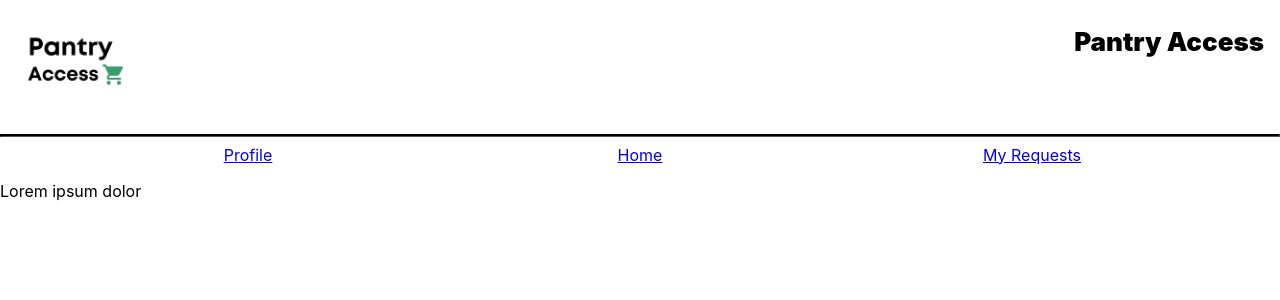
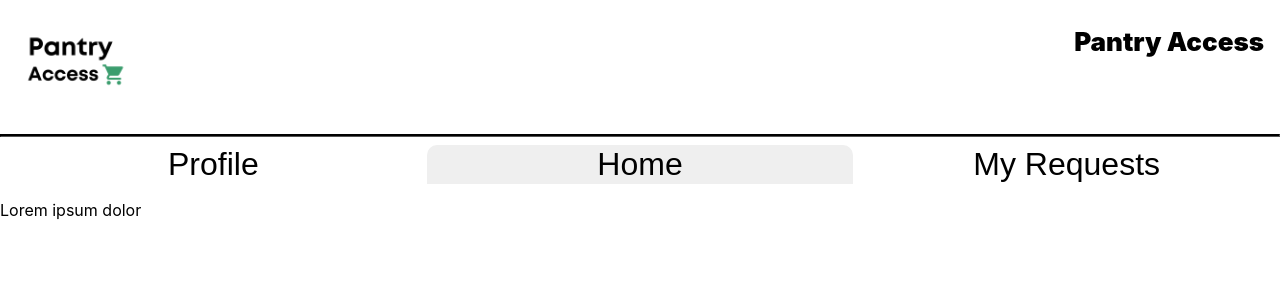
Before and after one commit to Pantry-Access-AFG/react-app, a React (Create React App) app: page / in a window 1280 px wide. Shown: the top 300 px of the page. Built offline with nearby package versions, Linux system fonts and the light colour scheme.

Commit message:
did the css for tabs and changed header to use react router

```diff
--- a/src/App.css
+++ b/src/App.css
@@ -2,7 +2,7 @@
   text-align: center;
   margin: auto;
   padding: 0.5rem;
-  font-family:'Trebuchet MS', 'Lucida Sans Unicode', 'Lucida Grande', 'Lucida Sans', Arial, sans-serif
+  font-family: 'Trebuchet MS', 'Lucida Sans Unicode', 'Lucida Grande', 'Lucida Sans', Arial, sans-serif
 }
 
 .App-logo {
@@ -36,32 +36,31 @@
 https://www.w3schools.com/css/css3_flexbox_container.asp
 sets up flex container*/
 .flex-container {
-	display: flex;
-	flex-direction: row;
-	align-items: flex-start;
-	justify-content: center;
-	flex-wrap: wrap;
-	padding: 0 4px;
-
-    list-style-type: none;
-    margin: 0;
-    padding: 0;
-
+  display: flex;
+  align-items: stretch;
+  justify-content: center;
+  padding: 0 4px;
+  margin: 0;
+  padding: 0;
 }
 
-/* column, column img, columnnomargin, and columnP,
-including their responsive (@media) areas, were made with the help of
-https://www.w3schools.com/css/tryit.asp?filename=trycss3_flexbox_image_gallery */
-.flex-container li {
-	flex: 30%;
-	max-width: 30%;
-	padding: 0 4px;
-  text-align: center;
-  text-decoration: none;
-  width: fill;
+/*styles the selected tab in the navbar*/
+.navbar-tab-selected {
+  width: 400px;
+  flex-grow: 1;
+  border-top-left-radius: 10px;
+  border-top-right-radius: 10px;
+  font-size: 2em;
+  border-style: none;
 }
 
-.no-underline-link {
-  text-decoration: none;
-  color: black;
+/*styles the unselected tabs in the navbar*/
+.navbar-tab-unselected {
+  width: 400px;
+  flex-grow: 1;
+  border-top-left-radius: 10px;
+  border-top-right-radius: 10px;
+  font-size: 2em;
+  border-style: none;
+  background-color: white;
 }
--- a/src/components/Header.js
+++ b/src/components/Header.js
@@ -1,14 +1,15 @@
 import logo from "../images/pantryaccess.png";
+import {Link} from "react-router-dom";
 
 const Header = () => (
   <div>
     <div className="App-header">
-      <a href="/">
+      <Link to="/">
         <img src={logo} className="App-logo" alt="logo" />
-      </a>
-      <a href="/" className="keep-right no-underline-link">
+      </Link>
+      <Link to="/" className="keep-right no-underline-link">
         <p>Pantry Access</p>
-      </a>
+      </Link>
     </div>
     <hr
       style={{
--- a/src/components/NavBar.js
+++ b/src/components/NavBar.js
@@ -1,25 +1,18 @@
-import {useNavigate} from "react-router-dom";
-import { useState } from "react";
-import {Link } from "react-router-dom";
-import React from 'react';
+import { useNavigate, useLocation } from "react-router-dom";
 
-
+/**
+ * Makes a navigation bar with the profile, home, and my requests tabs.
+ * @returns the navigation bar
+ */
 export default function NavBar() {
-
+    const navigate = useNavigate();
+    const location = useLocation();
 
     return (
-    <div>
-            <ul className="flex-container">
-            <li>
-                <Link to="/profile">Profile</Link>
-            </li>
-            <li>
-                <Link to="/">Home</Link>
-            </li>
-            <li>
-                <Link to="/myrequests">My Requests</Link>
-            </li>
-            </ul>
-    </div>
+        <div className="flex-container">
+            <button className={location.pathname === "/profile" ? "navbar-tab-selected" : "navbar-tab-unselected"} onClick={() => navigate("/profile")}>Profile</button>
+            <button className={location.pathname === "/" ? "navbar-tab-selected" : "navbar-tab-unselected"} onClick={() => navigate("/")}>Home</button>
+            <button className={location.pathname === "/myrequests" ? "navbar-tab-selected" : "navbar-tab-unselected"} onClick={() => navigate("/myrequests")}>My Requests</button>
+        </div>
     )
- }
+}
```
